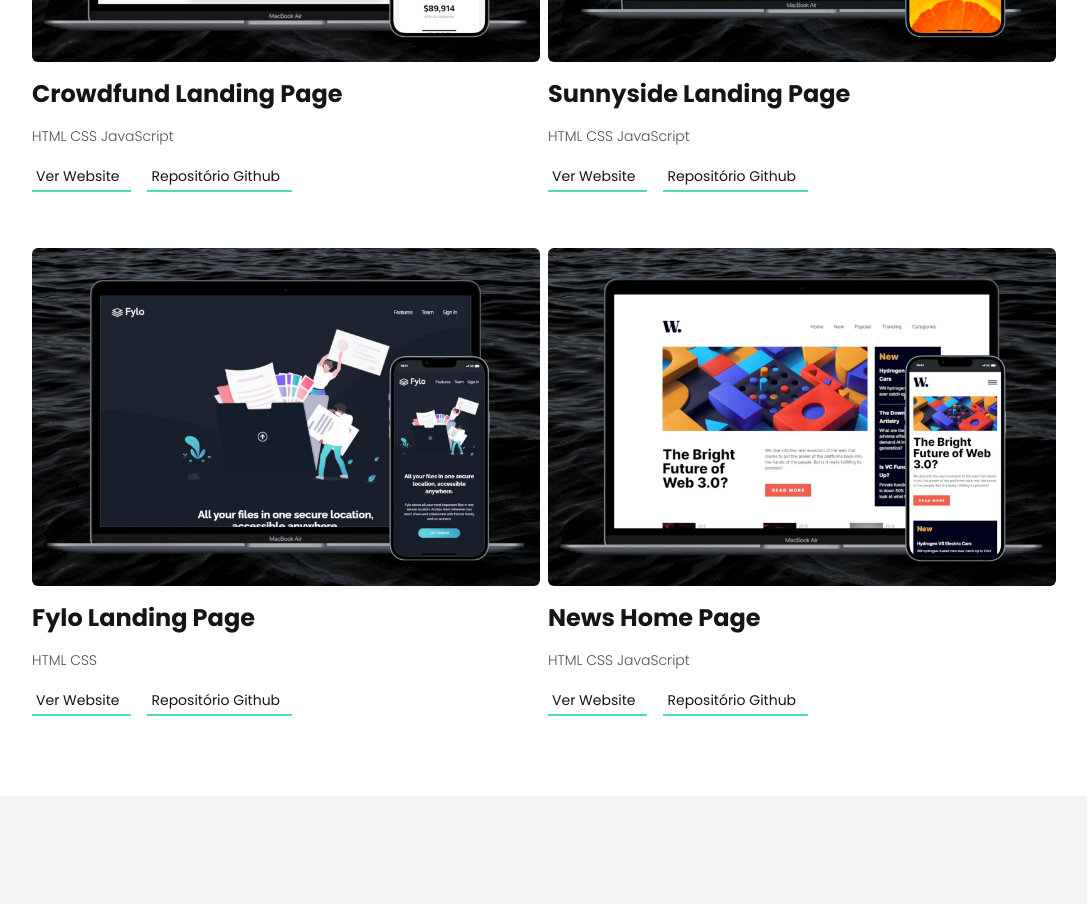
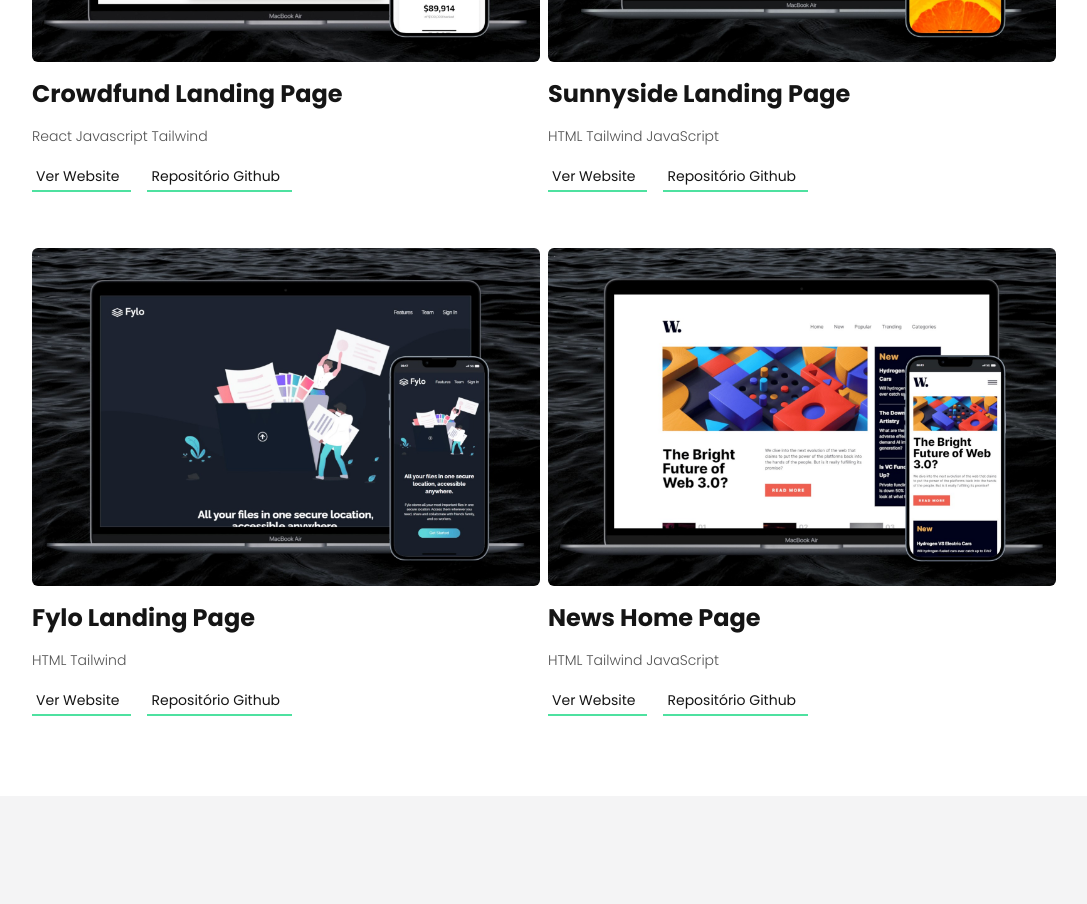
Before and after one commit to raphaeleliass/Portfolio, a React (Vite) app: page / in a window 1280 px wide. Shown: the part 1740-2644 px from the top of the page, without its empty margins (96-1183 px from the left). Built offline with nearby package versions, Linux system fonts and the light colour scheme.

Commit message:
update(projects): change descriptions

```diff
--- a/src/components/Projects/Projects.jsx
+++ b/src/components/Projects/Projects.jsx
@@ -16,28 +16,28 @@ function Projects() {
         <ProjectCards
           imgCard={CrowdfundPage}
           titleCard="Crowdfund Landing Page"
-          descriptionCard="HTML CSS JavaScript"
+          descriptionCard="React Javascript Tailwind"
           hrefWebsite="https://raphaelelias-crowdfund.vercel.app"
           hrefRepository="https://github.com/raphaeleliass/crowdfunding-product"
         />
         <ProjectCards
           imgCard={SunnySidePage}
           titleCard="Sunnyside Landing Page"
-          descriptionCard="HTML CSS JavaScript"
+          descriptionCard="HTML Tailwind JavaScript"
           hrefWebsite="https://raphaelelias-sunnyside.vercel.app"
           hrefRepository="https://github.com/raphaeleliass/Sunnyside-React"
         />
         <ProjectCards
           imgCard={FyloPage}
           titleCard="Fylo Landing Page"
-          descriptionCard="HTML CSS"
+          descriptionCard="HTML Tailwind"
           hrefWebsite="https://raphaelelias-fylo-landingpage.vercel.app"
           hrefRepository="https://github.com/raphaeleliass/fylo-landing-page"
         />
         <ProjectCards
           imgCard={NewsPage}
           titleCard="News Home Page"
-          descriptionCard="HTML CSS JavaScript"
+          descriptionCard="HTML Tailwind JavaScript"
           hrefWebsite="https://raphaelelias-news.vercel.app"
           hrefRepository="https://github.com/raphaeleliass/news-homepage"
         />
```
